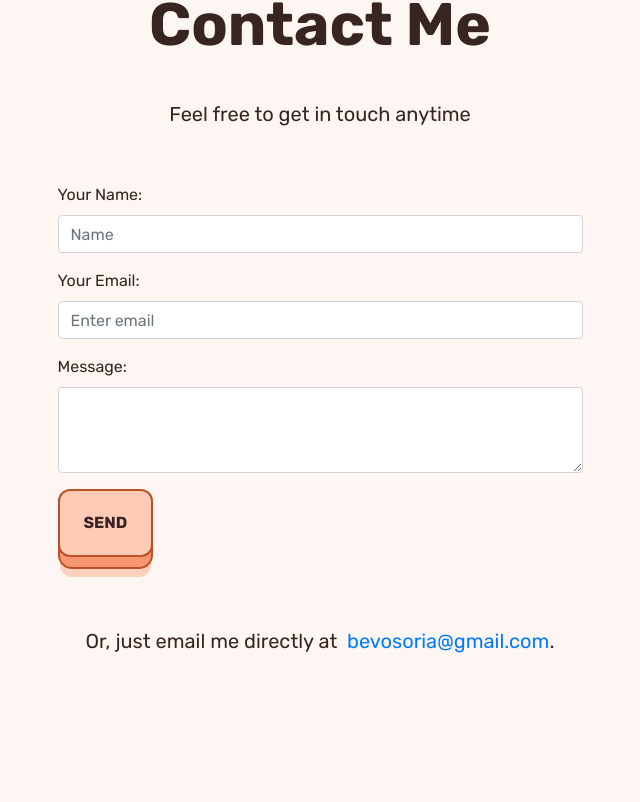
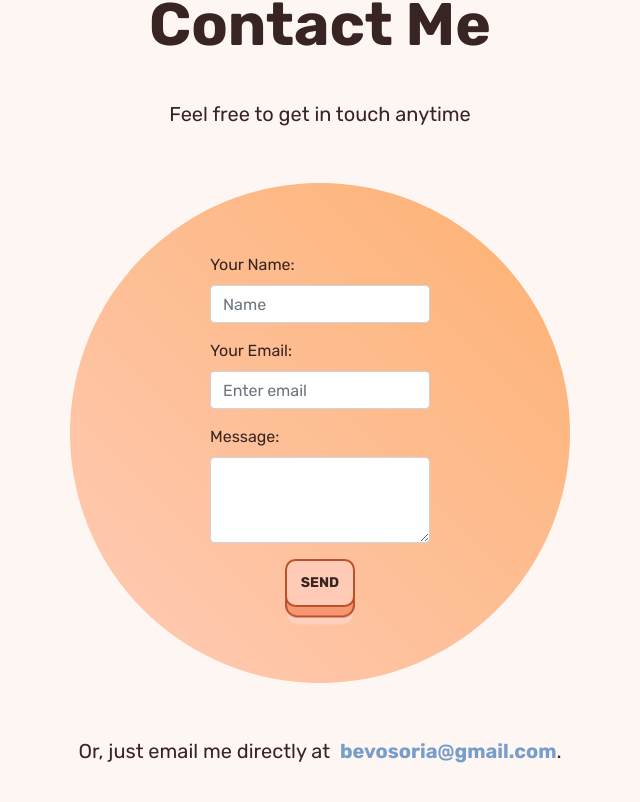
Before and after one commit to beverlyosoria/portfolio, a React (Create React App) app: page / in a window 1280 px wide. Shown: the part 3795-4597 px from the top of the page, without its empty margins (320-960 px from the left). Built offline with nearby package versions, Linux system fonts and the light colour scheme.

Commit message:
styles contact form

```diff
--- a/src/App.css
+++ b/src/App.css
@@ -118,10 +118,48 @@ a.project-link {
   padding-top: 5%;
   padding-bottom: 15%;
 }
-button#contact-btn {
-  align-content: center;
-  text-align: center;
-  align-self: center;
+div.circle-form {
+  display: block;
+  margin: auto;
+  padding-top: 70px;
+  background: linear-gradient(to top right, #ffcbb7, #fdb171);
+  border-radius: 50%;
+  width: 500px;
+  height: 500px;
+}
+button#submit-button.learn-more {
+  display: block;
+  margin: auto;
+  font-size: 14px;
+  padding: 0.8em 1em;
+}
+a.contact-link {
+  font-weight: 600;
+  color: #779ecb;
+  text-decoration: none;
+}
+/* Contact Grow effect*/
+.contact-link:hover {
+  color: #779ecb;
+  text-decoration: none;
+
+  display: inline-block;
+  vertical-align: middle;
+  -webkit-transform: perspective(1px) translateZ(0);
+  transform: perspective(1px) translateZ(0);
+  box-shadow: 0 0 1px rgba(0, 0, 0, 0);
+  -webkit-transition-duration: 0.3s;
+  transition-duration: 0.3s;
+  -webkit-transition-property: transform;
+  transition-property: transform;
+  -webkit-transition-timing-function: ease-out;
+  transition-timing-function: ease-out;
+}
+.contact-link:hover,
+.contact-link:focus,
+.contact-link:active {
+  -webkit-transform: translateY(-8px);
+  transform: translateY(-8px);
 }
 
 /* Learn More button */
```
